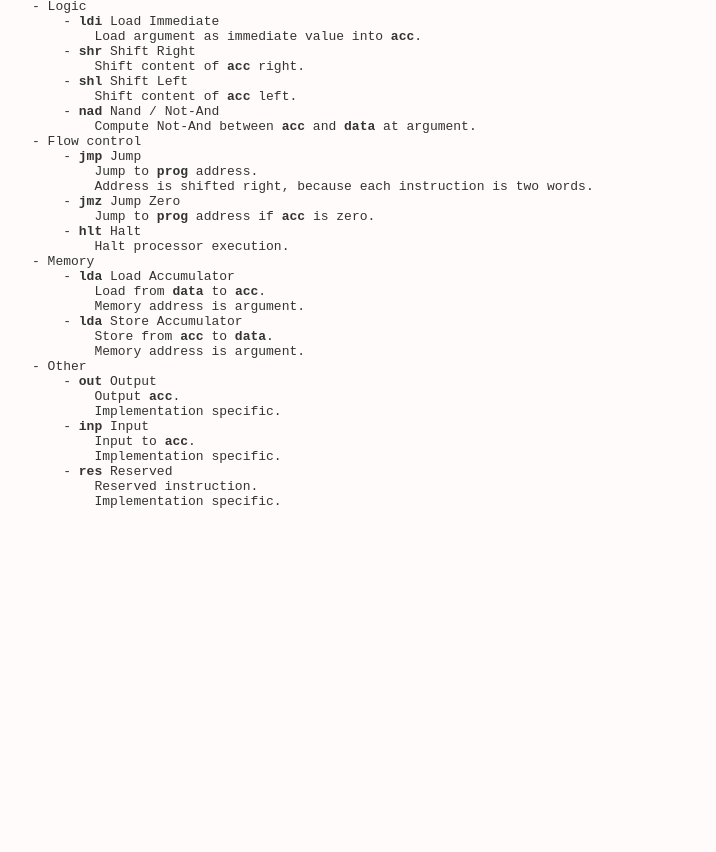
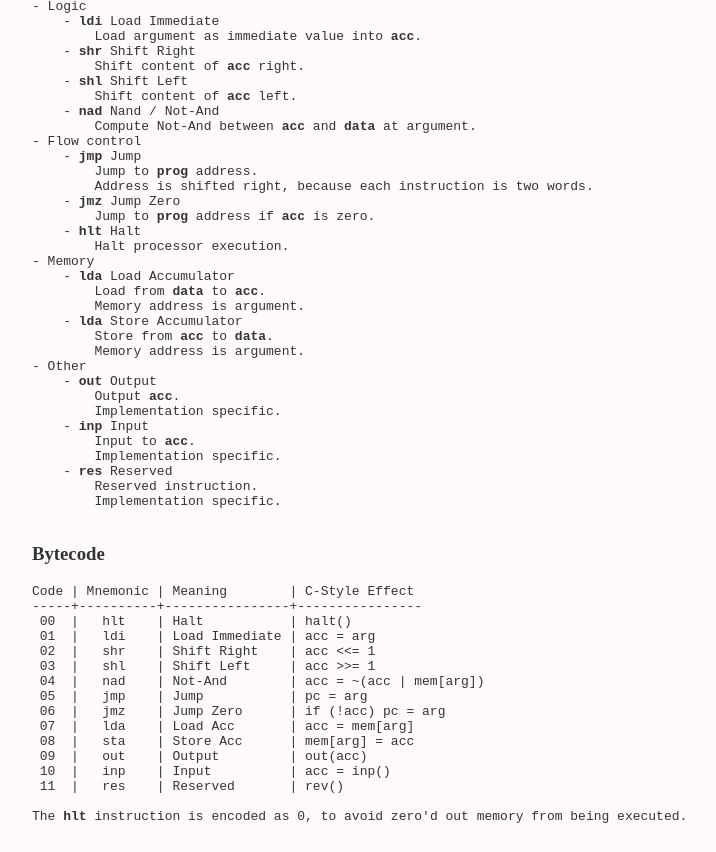
Before and after one commit to small-lang/spec, a plain HTML site: page index.html in a window 1280 px wide. Shown: the part 999-1851 px from the top of the page, without its empty margins (32-748 px from the left). Before the commit the page ends 1536 px from the top, so only its background shows below. Drawn offline with Linux system fonts and the light colour scheme.

Commit message:
wrote spec about bytecodes

```diff
--- a/index.html
+++ b/index.html
@@ -99,5 +99,26 @@ which can be split into 4 categories:
         Reserved instruction.
         Implementation specific.
         </pre>
+
+        <h3>Bytecode</h3>
+        <pre>
+Code | Mnemonic | Meaning        | C-Style Effect
+-----+----------+----------------+----------------
+ 00  |   hlt    | Halt           | halt()
+ 01  |   ldi    | Load Immediate | acc = arg
+ 02  |   shr    | Shift Right    | acc <<= 1
+ 03  |   shl    | Shift Left     | acc >>= 1
+ 04  |   nad    | Not-And        | acc = ~(acc | mem[arg])
+ 05  |   jmp    | Jump           | pc = arg
+ 06  |   jmz    | Jump Zero      | if (!acc) pc = arg
+ 07  |   lda    | Load Acc       | acc = mem[arg]
+ 08  |   sta    | Store Acc      | mem[arg] = acc
+ 09  |   out    | Output         | out(acc)
+ 10  |   inp    | Input          | acc = inp()
+ 11  |   res    | Reserved       | rev()
+
+The <b>hlt</b> instruction is encoded as 0, to avoid zero'd out memory from being executed.
+        </pre>
+
     </body>
 </html>
```
